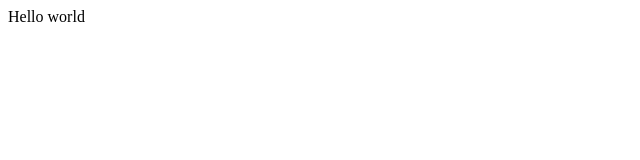
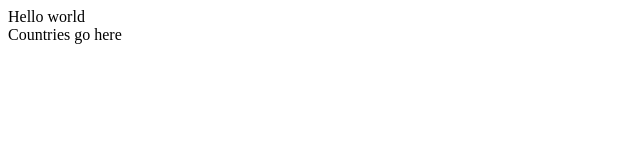
Before and after one commit to jgumerove/domestic-n-foreign-frontend, a React (Create React App) app: page / in a window 1280 px wide. Shown: the top 160 px of the page, without its empty margins (0-640 px from the left). Built offline with nearby package versions, Linux system fonts and the light colour scheme.

Commit message:
create countries container

```diff
--- a/src/components/App.js
+++ b/src/components/App.js
@@ -1,10 +1,12 @@
 import React, { Component } from 'react'
+import CountryContainer from './CountryContainer'
 
 class App extends Component {
     render() {
         return (
             <div>
                 Hello world
+                <CountryContainer />
             </div>
         )
     }
--- /dev/null
+++ b/src/components/CountryContainer.js
@@ -0,0 +1,13 @@
+import React, { Component } from 'react'
+
+export class CountryContainer extends Component {
+    render() {
+        return (
+            <div>
+                Countries go here
+            </div>
+        )
+    }
+}
+
+export default CountryContainer
```
Also changed, not shown: src/components/WorldMapContainer.js (added).
